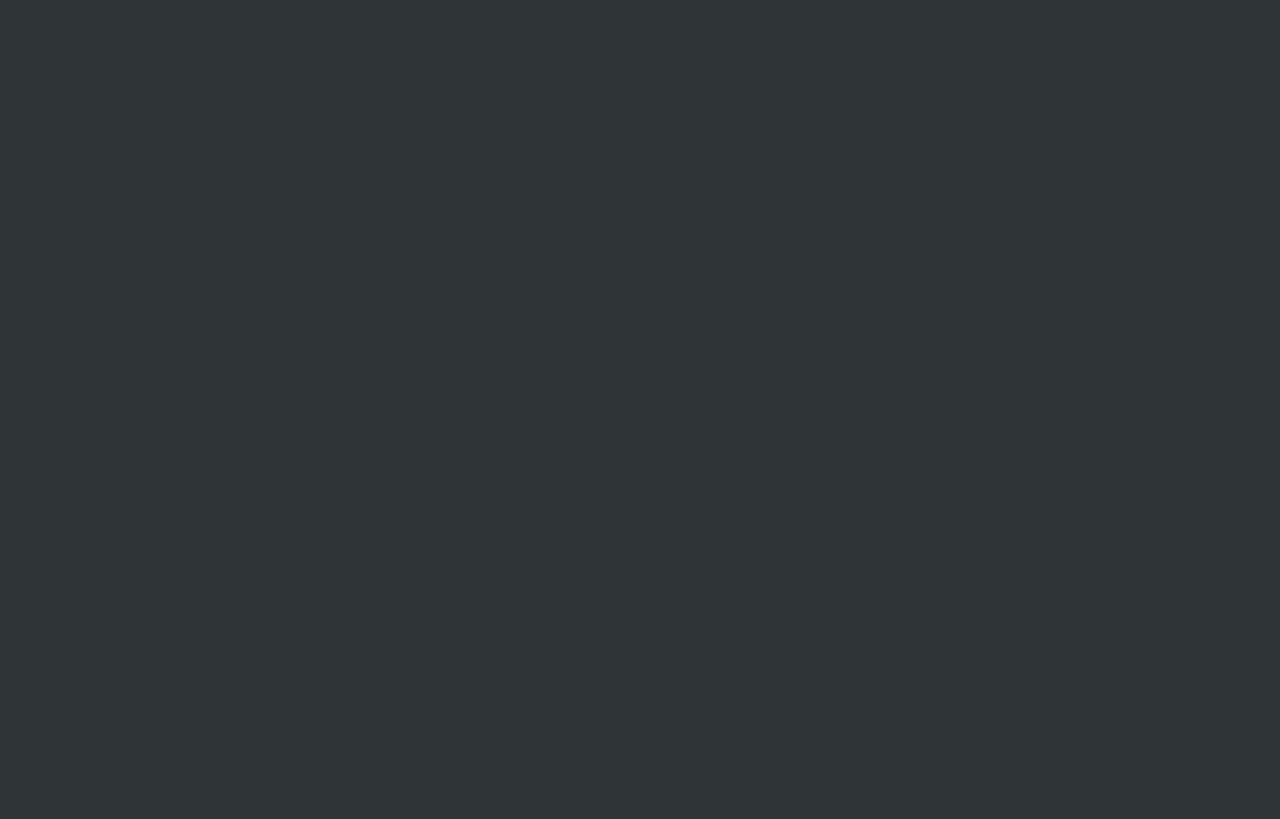
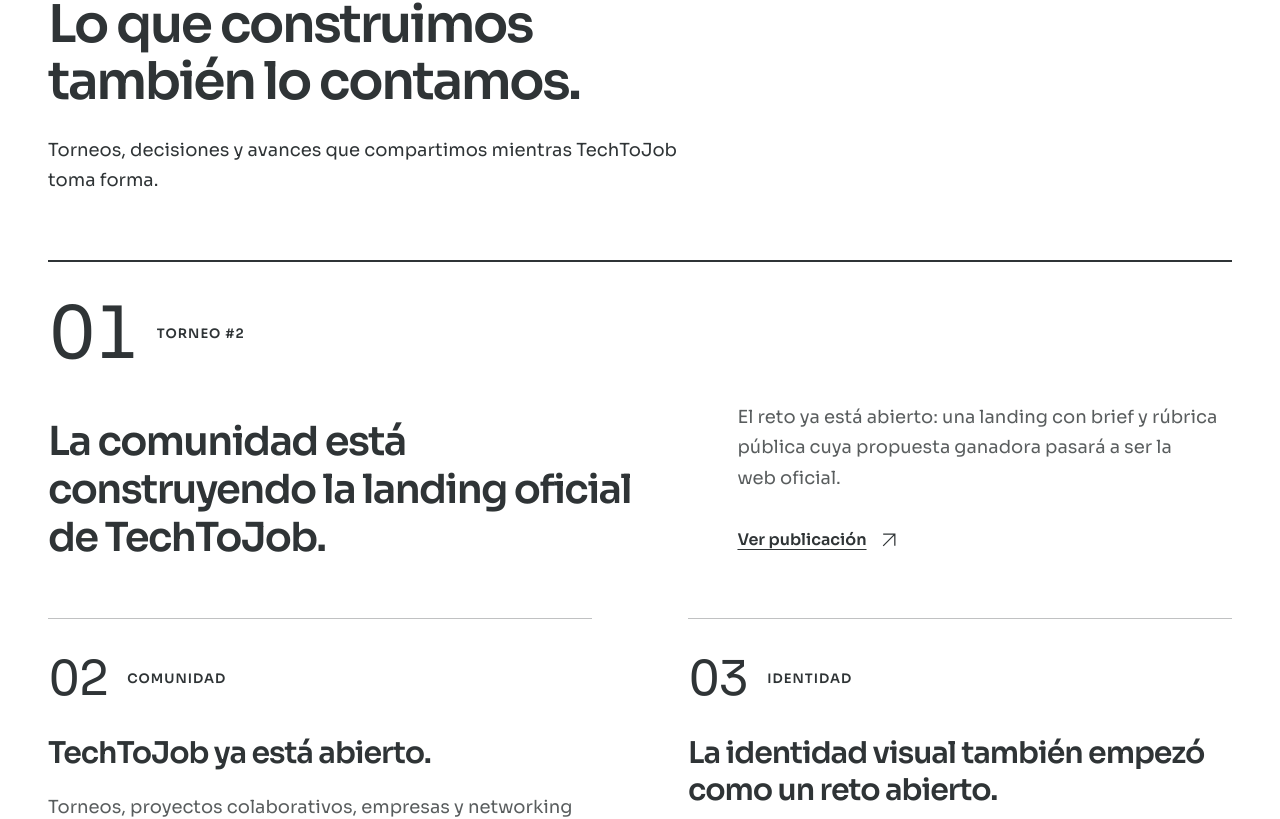
Before and after one commit to Blackpachamame/landing-techtojob, a Next.js app: page / in a window 1280 px wide. Shown: the part 6599-7418 px from the top of the page. Before the commit the page ends 6426 px from the top, so only its background shows below. Built offline with nearby package versions, Linux system fonts and the light colour scheme; no server answers.

Commit message:
feat: build news section

```diff
--- a/messages/es.json
+++ b/messages/es.json
@@ -161,7 +161,37 @@
       }
     ]
   },
-  "News": {},
+  "News": {
+    "eyebrow": "Noticias",
+    "title": "Lo que construimos también lo contamos.",
+    "description": "Torneos, decisiones y avances que compartimos mientras TechToJob toma forma.",
+    "stories": [
+      {
+        "number": "01",
+        "category": "Torneo #2",
+        "title": "La comunidad está construyendo la landing oficial de TechToJob.",
+        "description": "El reto ya está abierto: una landing con brief y rúbrica pública cuya propuesta ganadora pasará a ser la web oficial.",
+        "linkLabel": "Ver publicación",
+        "href": "https://es.linkedin.com/posts/techtojob_desarrolloweb-frontend-nextjs-activity-7503104580864368640-YQDy"
+      },
+      {
+        "number": "02",
+        "category": "Comunidad",
+        "title": "TechToJob ya está abierto.",
+        "description": "Torneos, proyectos colaborativos, empresas y networking conviven en un mismo lugar para que participar deje más contexto que otra candidatura anónima.",
+        "linkLabel": "Ver publicación",
+        "href": "https://es.linkedin.com/posts/techtojob_empleo-tech-programaci%C3%B3n-activity-7497649410609283072-eXDp"
+      },
+      {
+        "number": "03",
+        "category": "Identidad",
+        "title": "La identidad visual también empezó como un reto abierto.",
+        "description": "El primer torneo puso el diseño del logo, los colores y la tipografía en manos de quienes quisieran participar.",
+        "linkLabel": "Ver publicación",
+        "href": "https://es.linkedin.com/posts/techtojob_dise%C3%B1o-branding-identidadvisual-activity-7498086427562254336-mUcN"
+      }
+    ]
+  },
   "Newsletter": {},
   "FinalCTA": {},
   "Footer": {}
--- a/src/app/page.tsx
+++ b/src/app/page.tsx
@@ -3,6 +3,7 @@
 import Hero from "@/components/sections/Hero";
 import HowItWorks from "@/components/sections/HowItWorks";
 import Networking from "@/components/sections/Networking";
+import News from "@/components/sections/News";
 import Talent from "@/components/sections/Talent";
 import Testimonials from "@/components/sections/Testimonials";
 import Tournaments from "@/components/sections/Tournaments";
@@ -19,6 +20,7 @@
         <Tournaments />
         <Networking />
         <Testimonials />
+        <News />
       </main>
     </>
   );
--- /dev/null
+++ b/src/components/sections/News.tsx
@@ -0,0 +1,100 @@
+import messages from "../../../messages/es.json";
+
+export default function News() {
+  const content = messages.News;
+
+  return (
+    <section
+      id="news"
+      aria-labelledby="news-title"
+      className="bg-brand-white py-20 text-brand-dark md:py-24 lg:py-30 xl:py-32"
+    >
+      <div className="page-container">
+        <p className="mb-5 text-[13px] leading-relaxed font-semibold tracking-[0.1em] uppercase">
+          {content.eyebrow}
+        </p>
+        <h2
+          id="news-title"
+          className="max-w-200 text-4xl leading-[1.1] font-semibold tracking-[-0.045em] text-balance md:text-5xl xl:text-[52px]"
+        >
+          {content.title}
+        </h2>
+        <p className="mt-6 max-w-160 text-base leading-[1.7] md:text-lg">
+          {content.description}
+        </p>
+
+        <div className="mt-14 grid gap-x-16 gap-y-10 md:mt-16 md:gap-y-14 lg:grid-cols-2 xl:gap-x-24">
+          {content.stories.map((story, index) => (
+            <article
+              key={story.number}
+              aria-labelledby={`news-story-${story.number}`}
+              className={
+                index === 0
+                  ? "border-t-2 border-brand-dark pt-7 md:pt-9 lg:col-span-2"
+                  : "border-t border-brand-dark/30 pt-7 md:pt-9"
+              }
+            >
+              <div className="mb-6 flex items-center gap-5 md:mb-8">
+                <span
+                  aria-hidden="true"
+                  className={
+                    index === 0
+                      ? "text-[56px] leading-none tracking-[-0.06em] tabular-nums md:text-[72px]"
+                      : "text-[40px] leading-none tracking-[-0.06em] tabular-nums md:text-5xl"
+                  }
+                >
+                  {story.number}
+                </span>
+                <p className="text-[13px] leading-relaxed font-semibold tracking-[0.08em] uppercase">
+                  {story.category}
+                </p>
+              </div>
+
+              <div
+                className={
+                  index === 0
+                    ? "grid gap-6 lg:grid-cols-[1.2fr_1fr] lg:items-end lg:gap-16 xl:gap-24"
+                    : "grid gap-5"
+                }
+              >
+                <h3
+                  id={`news-story-${story.number}`}
+                  className={
+                    index === 0
+                      ? "text-[30px] leading-[1.2] font-semibold tracking-[-0.04em] text-pretty md:text-4xl xl:text-[40px]"
+                      : "text-[26px] leading-[1.25] font-semibold tracking-[-0.035em] text-pretty md:text-[28px] xl:text-[30px]"
+                  }
+                >
+                  {story.title}
+                </h3>
+                <div>
+                  <p className="max-w-160 text-base leading-[1.7] text-pretty text-brand-dark/80 md:text-lg">
+                    {story.description}
+                  </p>
+                  <a
+                    id={`news-link-${story.number}`}
+                    aria-labelledby={`news-link-${story.number} news-story-${story.number}`}
+                    href={story.href}
+                    target="_blank"
+                    rel="noopener noreferrer"
+                    className="mt-5 inline-flex min-h-11 items-center gap-3 py-2 text-base leading-relaxed font-semibold underline decoration-1 underline-offset-4 hover:decoration-2 focus-visible:outline-2 focus-visible:outline-offset-4 focus-visible:outline-brand-dark md:mt-6"
+                  >
+                    {story.linkLabel}
+                    <svg
+                      aria-hidden="true"
+                      viewBox="0 0 24 24"
+                      fill="none"
+                      className="size-5 shrink-0"
+                    >
+                      <path d="M5 19 19 5M5 5h14v14" stroke="currentColor" strokeWidth="1.5" />
+                    </svg>
+                  </a>
+                </div>
+              </div>
+            </article>
+          ))}
+        </div>
+      </div>
+    </section>
+  );
+}
```
Also changed, not shown: 3 other files (tests, documents, lock files or other folders).
